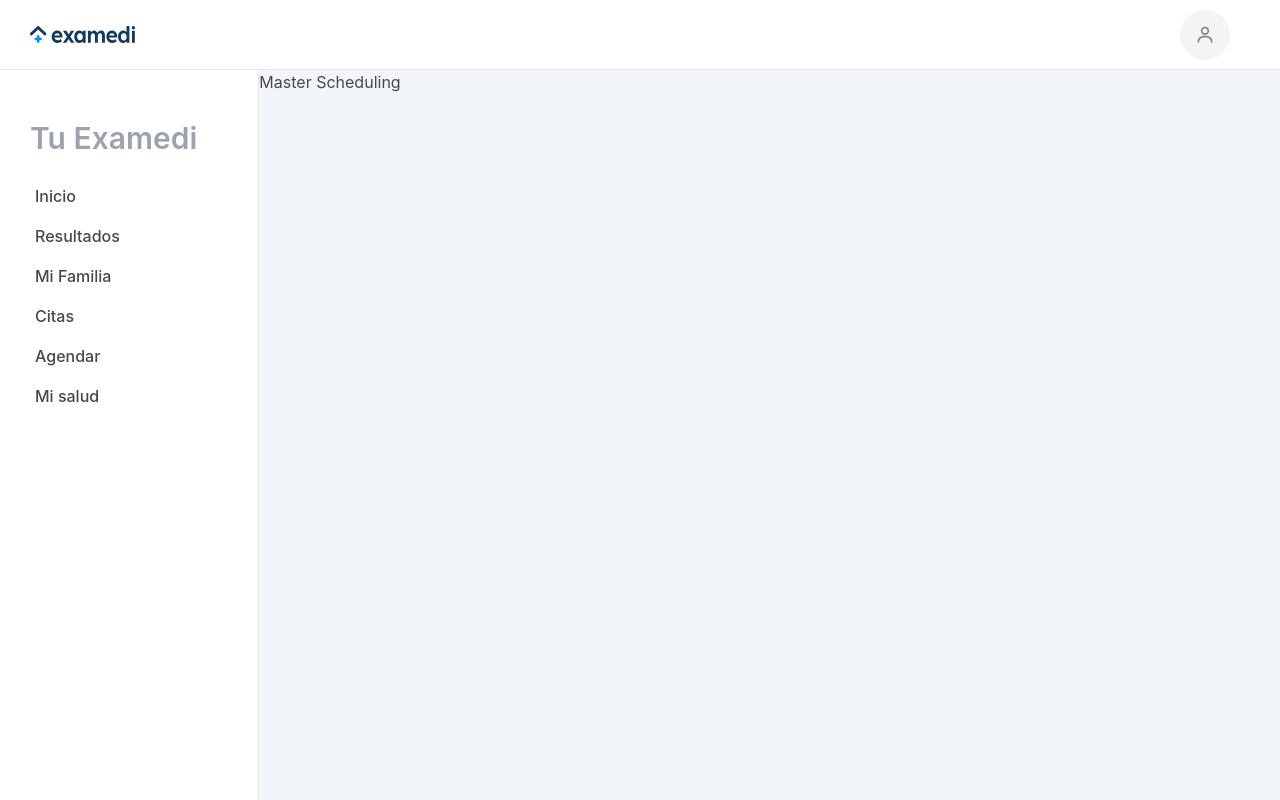
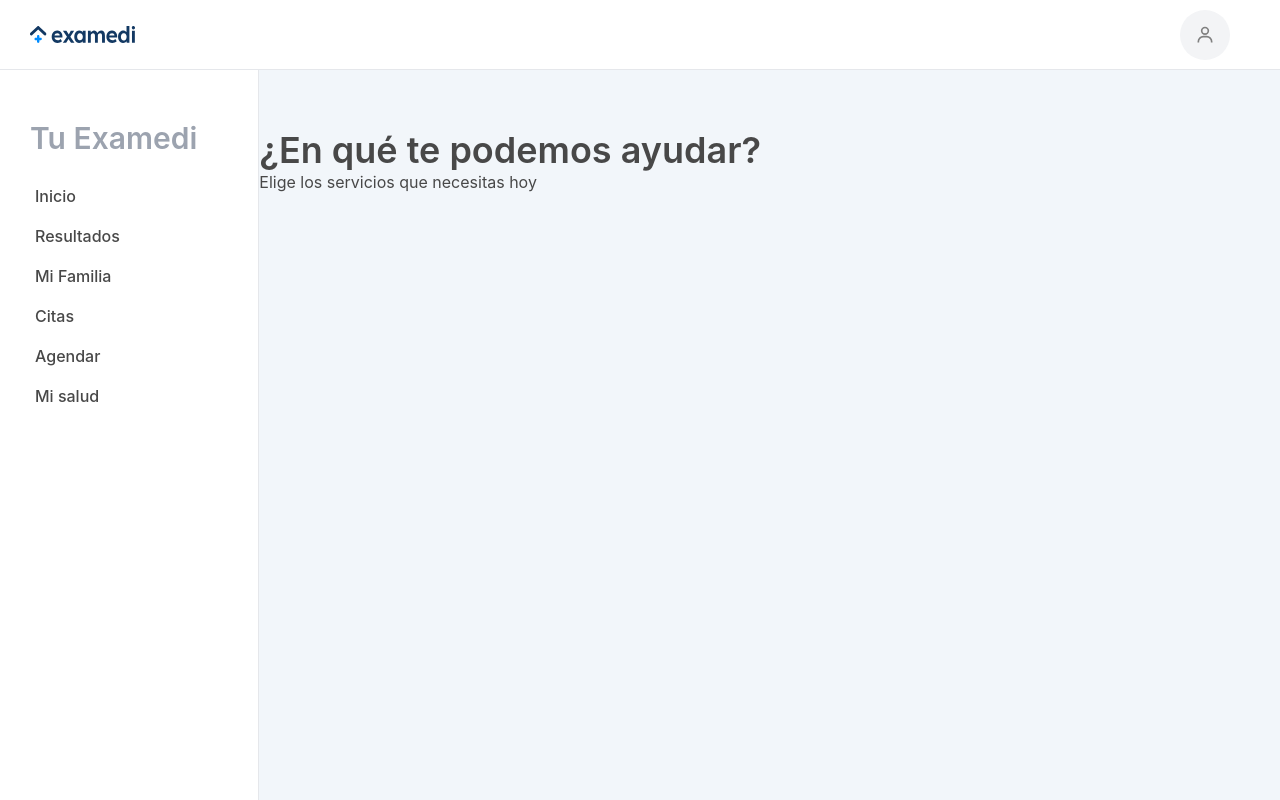
Before and after one commit to eundev/patient-dashboard, a React (Vite) app: page /scheduling in a window 1280 px wide. Built offline with nearby package versions, Linux system fonts and the light colour scheme.

Commit message:
feat: add nutri chat

```diff
--- a/package.json
+++ b/package.json
@@ -20,6 +20,7 @@
     "react-chartjs-2": "^5.2.0",
     "react-dom": "^18.2.0",
     "react-icons": "^4.8.0",
+    "react-modal": "^3.16.1",
     "tailwindcss": "^3.2.7",
     "wouter": "^2.10.0"
   },
--- a/src/components/nutrition/Chat.tsx
+++ b/src/components/nutrition/Chat.tsx
@@ -3,8 +3,9 @@ import { BsArrowDownShort, BsFillChatSquareTextFill } from "react-icons/bs";
 
 function NutritionChat(){
     const [visible, setVisible] = useState(false);
+    const [hasFreeConsulta, setHasFreeConsulta] = useState(false);
     return <div>
-            {visible && <div className="shadow-xl bg-white w-[400px] h-[550px] right-[40px] bottom-[90px] rounded-lg fixed">
+            {visible && <div className="shadow-xl bg-white w-[375px] h-[650px] right-[40px] bottom-[90px] rounded-lg fixed">
                 <div className="bg-black w-full h-[80px] px-[10px] rounded-tl-lg rounded-tr-lg flex items-center">
                     <div className="w-[50px] h-[50px] rounded-full bg-gray-100">
 
--- a/src/views/Home.tsx
+++ b/src/views/Home.tsx
@@ -69,11 +69,11 @@ function MentalHealthCard(){
 function Home(){
     const [active, setActive] = useState(true);
     return <div>
-        {/*
-          <div className="p-1 absolute bg-gray-100 w-full right-0">
+
+          <div className="p-1 absolute bg-gray-100 right-0">
             {active ? "Usuario con agenda existente": "Usuario sin agenda"}: <button className="rounded-sm bg-examedi-blue-strong hover:examedi-blue-light text-white px-2 py-[1px]" onClick={()=>{ setActive(!active) } }>Toggle</button>
           </div>
-        */}
+
             {!active && (<>
                 <div className="w-full bg-white min-h-[400px] flex flex-col items-center justify-center">
                     <h1 className="text-[rgb(72,72,72)] text-3xl font-semibold">Bienvenido a Examedi</h1>
--- a/src/views/results/Individual.tsx
+++ b/src/views/results/Individual.tsx
@@ -1,6 +1,19 @@
 import React from "react";
+import Modal from 'react-modal';
 import {BsDownload, BsShare} from "react-icons/bs";
+import "./IndividualResult.css";
 import ResultChart from "../../charts/ResultChart";
+
+const customStyles = {
+  content: {
+    top: '50%',
+    left: '50%',
+    right: 'auto',
+    bottom: 'auto',
+    marginRight: '-50%',
+  },
+};
+
 
 function IndividualResult() {
     return <>
--- a/src/views/scheduling/Master.tsx
+++ b/src/views/scheduling/Master.tsx
@@ -1,7 +1,12 @@
 import React from "react";
 
 function MasterScheduling(){
-    return <div>Master Scheduling</div>
+    return <>
+        <div className="w-full max-w-[1100px] pt-[60px] mx-auto">
+            <h1 className="text-[rgb(72,72,72)] text-4xl font-semibold">¿En qué te podemos ayudar?</h1>
+             <p>Elige los servicios que necesitas hoy</p>
+        </div>
+    </>
 }
 
 export default MasterScheduling;
```
Also changed, not shown: src/views/results/IndividualResult.css (added), 1 other file (tests, documents, lock files or other folders).
